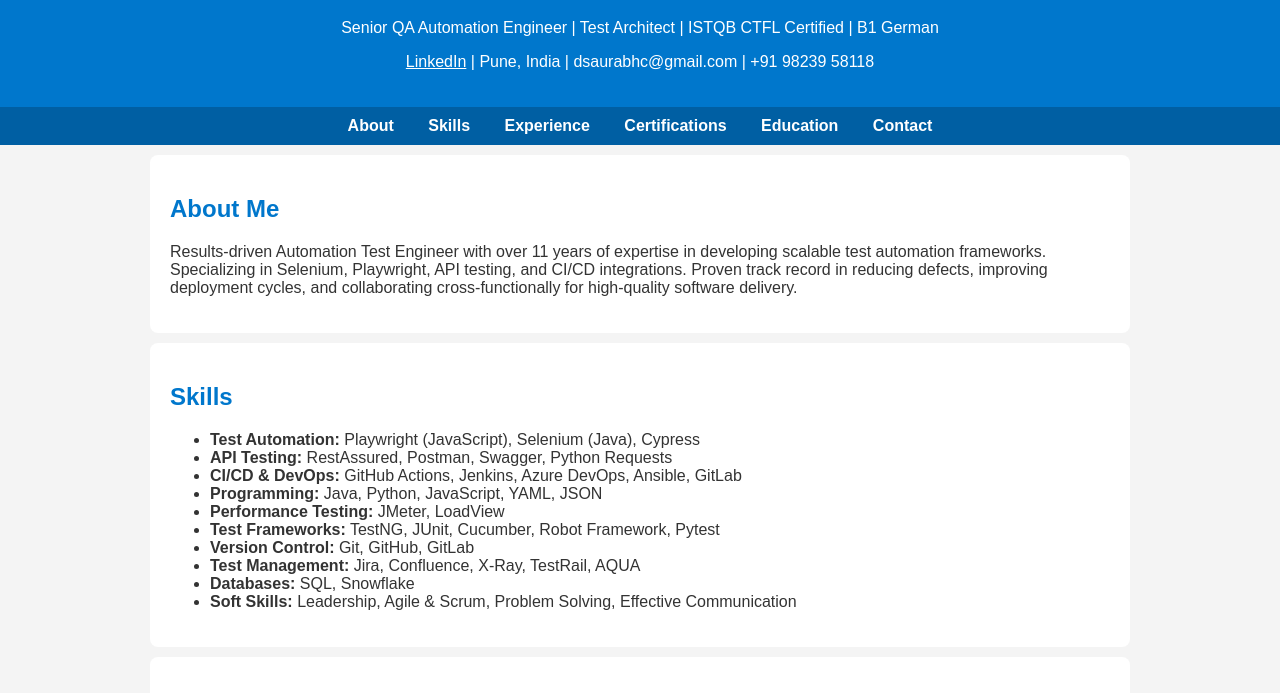
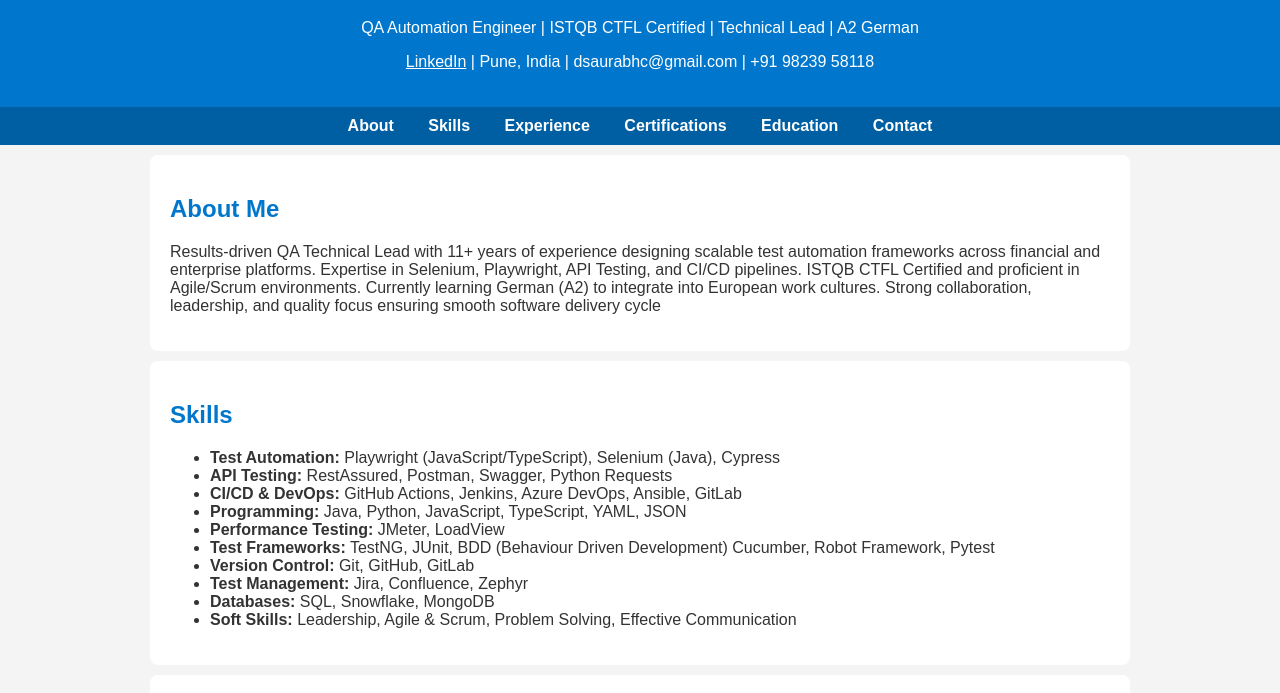
Before and after one commit to dsaurabhc/saurabh-portfolio, a plain HTML site: page index.html in a window 1280 px wide. Shown: the part 81-774 px from the top of the page. Drawn offline with Linux system fonts and the light colour scheme.

Commit message:
Update index.html

```diff
--- a/index.html
+++ b/index.html
@@ -3,7 +3,7 @@
 <head>
   <meta charset="UTF-8">
   <meta name="viewport" content="width=device-width, initial-scale=1.0">
-  <title>Saurabh Chintamani - Senior QA Automation Engineer</title>
+  <title>Saurabh Chintamani - ISTQB Certified QA Automation Engineer</title>
   <style>
     body { font-family: Arial, sans-serif; margin: 0; padding: 0; background: #f4f4f4; color: #333; }
     header { background: #0077cc; color: white; padding: 20px; text-align: center; }
@@ -19,7 +19,7 @@
 
 <header>
   <h1>Saurabh Chintamani</h1>
-  <p>Senior QA Automation Engineer | Test Architect | ISTQB CTFL Certified | B1 German</p>
+  <p>QA Automation Engineer | ISTQB CTFL Certified | Technical Lead | A2 German</p>
   <p><a href="https://www.linkedin.com/in/saurabhchintamani" style="color:white; text-decoration: underline;">LinkedIn</a> | Pune, India | dsaurabhc@gmail.com | +91 98239 58118</p>
 </header>
 
@@ -36,21 +36,21 @@
 
 <section id="about">
   <h2>About Me</h2>
-  <p>Results-driven Automation Test Engineer with over 11 years of expertise in developing scalable test automation frameworks. Specializing in Selenium, Playwright, API testing, and CI/CD integrations. Proven track record in reducing defects, improving deployment cycles, and collaborating cross-functionally for high-quality software delivery.</p>
+  <p>Results-driven QA Technical Lead with 11+ years of experience designing scalable test automation frameworks across financial and enterprise platforms. Expertise in Selenium, Playwright, API Testing, and CI/CD pipelines. ISTQB CTFL Certified and proficient in Agile/Scrum environments. Currently learning German (A2) to integrate into European work cultures. Strong collaboration, leadership, and quality focus ensuring smooth software delivery cycle</p>
 </section>
 
 <section id="skills">
   <h2>Skills</h2>
   <ul>
-    <li><strong>Test Automation:</strong> Playwright (JavaScript), Selenium (Java), Cypress</li>
+    <li><strong>Test Automation:</strong> Playwright (JavaScript/TypeScript), Selenium (Java), Cypress</li>
     <li><strong>API Testing:</strong> RestAssured, Postman, Swagger, Python Requests</li>
     <li><strong>CI/CD & DevOps:</strong> GitHub Actions, Jenkins, Azure DevOps, Ansible, GitLab</li>
-    <li><strong>Programming:</strong> Java, Python, JavaScript, YAML, JSON</li>
+    <li><strong>Programming:</strong> Java, Python, JavaScript, TypeScript, YAML, JSON</li>
     <li><strong>Performance Testing:</strong> JMeter, LoadView</li>
-    <li><strong>Test Frameworks:</strong> TestNG, JUnit, Cucumber, Robot Framework, Pytest</li>
+    <li><strong>Test Frameworks:</strong> TestNG, JUnit, BDD (Behaviour Driven Development) Cucumber, Robot Framework, Pytest</li>
     <li><strong>Version Control:</strong> Git, GitHub, GitLab</li>
-    <li><strong>Test Management:</strong> Jira, Confluence, X-Ray, TestRail, AQUA</li>
-    <li><strong>Databases:</strong> SQL, Snowflake</li>
+    <li><strong>Test Management:</strong> Jira, Confluence, Zephyr</li>
+    <li><strong>Databases:</strong> SQL, Snowflake, MongoDB</li>
     <li><strong>Soft Skills:</strong> Leadership, Agile & Scrum, Problem Solving, Effective Communication</li>
   </ul>
 </section>
```
